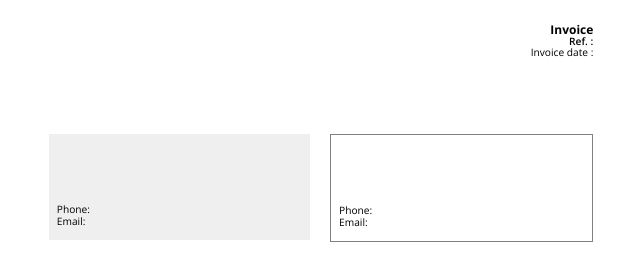
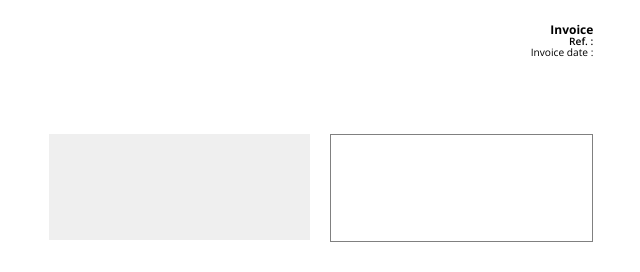
Before and after one commit to rimiti/invoice-it, a website: page static/invoice.jade in a window 1280 px wide. Shown: the top 272 px of the page, without its empty margins (319-959 px from the left). Drawn offline with nearby package versions, Linux system fonts and the light colour scheme; files that its build step writes are made by us from their sources.

Commit message:
feat(static/*.jade) if phone and email not hasn't been set hide title

```diff
--- a/static/invoice.jade
+++ b/static/invoice.jade
@@ -262,9 +262,9 @@ html(lang='en')
                         |                #{emitter_zip_code} #{emitter_city}
                         br
                         br
-                        |                #{fromto_phone} #{emitter_phone}
+                        |                #{emitter_phone ? fromto_phone : ''} #{emitter_phone}
                         br
-                        |                #{fromto_mail} #{emitter_mail}
+                        |                #{emitter_mail ? fromto_mail : ''} #{emitter_mail}
                 #to
                     p
                         strong=recipient_company
@@ -276,9 +276,9 @@ html(lang='en')
                         |                #{recipient_zip_code} #{recipient_city}
                         br
                         br
-                        |                #{fromto_phone} #{recipient_phone}
+                        |                #{recipient_phone ? fromto_phone : ''} #{recipient_phone}
                         br
-                        |                #{fromto_mail} #{recipient_mail}
+                        |                #{recipient_mail ? fromto_mail : ''} #{recipient_mail}
             #items
                 p=table_information
                 table
```
Also changed, not shown: static/order.jade (+4 -4 lines).
